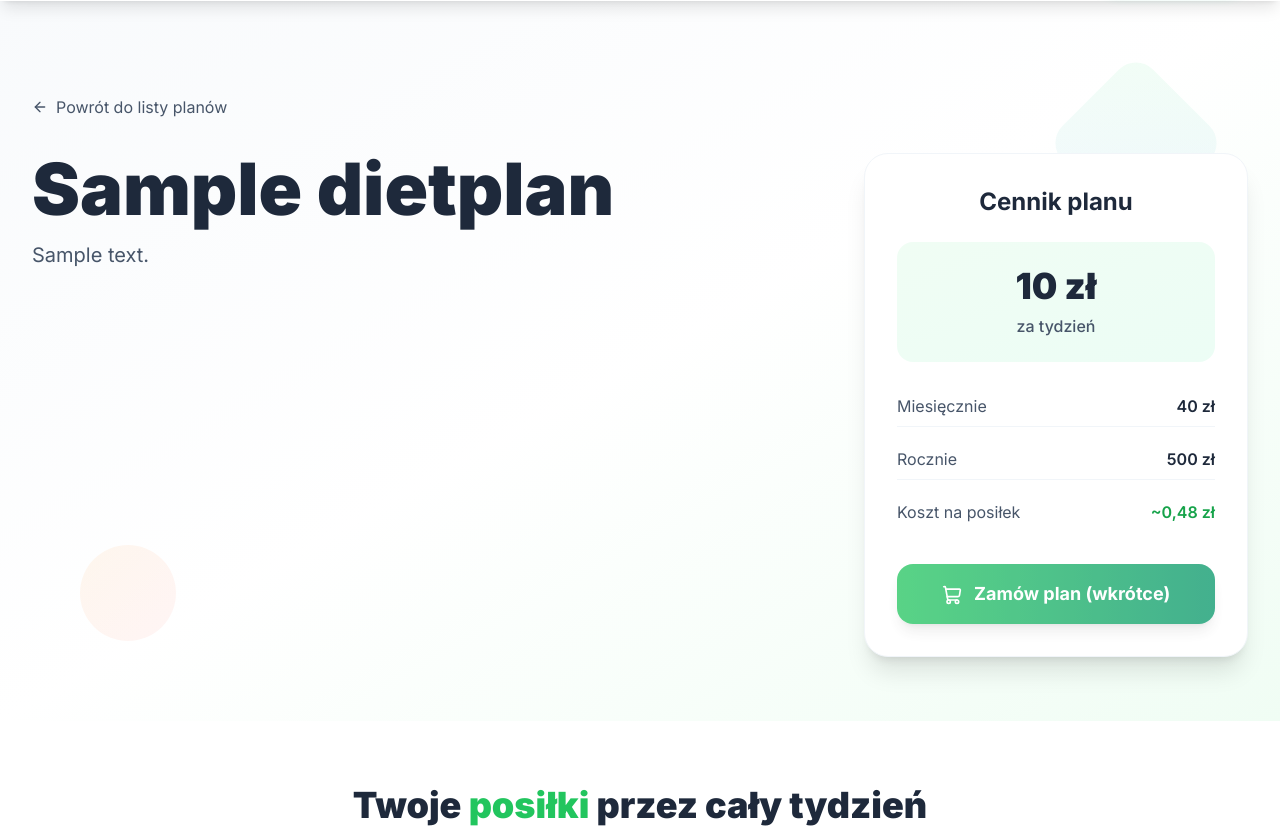
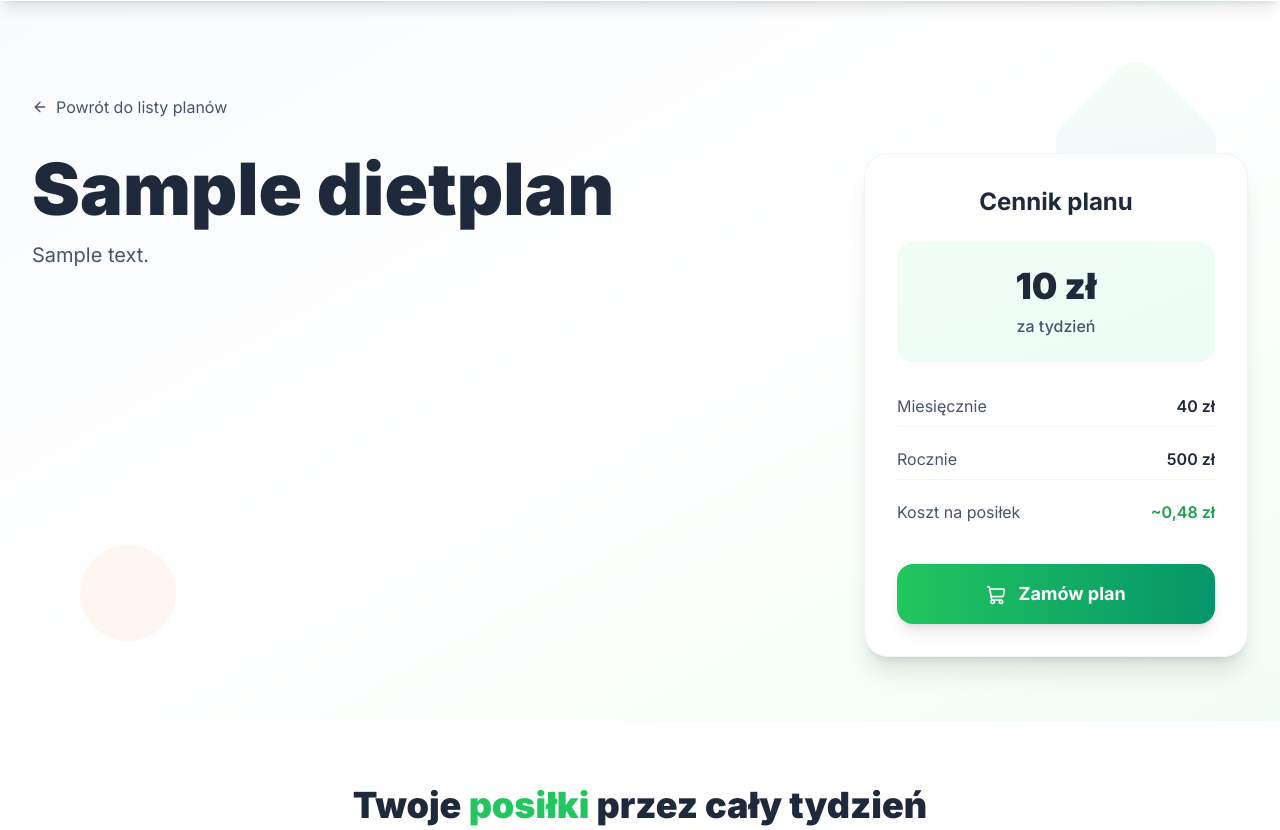
Before and after one commit to przecinek6/GastronomiaApp, a Django app: page /plans/1/ in a window 1280 px wide. Shown: the part 65-895 px from the top of the page. Run offline with Django 5.2, Linux system fonts and the light colour scheme; tables that the repository leaves empty hold one stand-in row (values such as "Sample post"); grey boxes marked "Sample" are stand-in pictures; some libraries are stand-ins or nearby versions.

Commit message:
odblokowane zamawianie

```diff
--- a/frontend/templates/plans/detail.html
+++ b/frontend/templates/plans/detail.html
@@ -67,15 +67,10 @@
 
                     <!-- Action buttons -->
                     <div class="space-y-3">
-                        <button class="w-full bg-gradient-to-r from-green-500 to-emerald-600 text-white py-4 px-6 rounded-2xl font-bold text-lg shadow-lg hover:shadow-xl transform hover:scale-105 transition-all duration-300 cursor-not-allowed opacity-75">
+                        <a href="{% url 'subscription_create' plan.pk %}" class="w-full bg-gradient-to-r from-green-500 to-emerald-600 text-white py-4 px-6 rounded-2xl font-bold text-lg shadow-lg hover:shadow-xl transform hover:scale-105 transition-all duration-300 block text-center">
                             <i data-lucide="shopping-cart" class="w-5 h-5 inline mr-2"></i>
-                            Zamów plan (wkrótce)
-                        </button>
-
-                        {% comment %} <button class="w-full bg-slate-100 text-slate-600 py-3 px-6 rounded-2xl font-semibold hover:bg-slate-200 transition-colors">
-                            <i data-lucide="heart" class="w-4 h-4 inline mr-2"></i>
-                            Dodaj do ulubionych
-                        </button> {% endcomment %}
+                            Zamów plan
+                        </a>
                     </div>
                 </div>
             </div>
@@ -255,10 +250,10 @@
         </p>
 
         <div class="flex flex-col sm:flex-row gap-6 justify-center items-center">
-            <button class="bg-white text-green-600 px-8 py-4 rounded-2xl font-bold text-lg shadow-xl hover:shadow-2xl transform hover:scale-105 transition-all duration-300 cursor-not-allowed opacity-75">
+            <a href="{% url 'subscription_create' plan.pk %}" class="bg-white text-green-600 px-8 py-4 rounded-2xl font-bold text-lg shadow-xl hover:shadow-2xl transform hover:scale-105 transition-all duration-300 hover:bg-green-50">
                 <i data-lucide="shopping-cart" class="w-5 h-5 inline mr-2"></i>
-                Zamów plan (wkrótce)
-            </button>
+                Zamów plan
+            </a>
 
             <a href="{% url 'browse_diet_plans' %}" class="border-2 border-white text-white px-8 py-4 rounded-2xl font-semibold text-lg hover:bg-white hover:text-green-600 transition-all duration-300">
                 <i data-lucide="arrow-left" class="w-5 h-5 inline mr-2"></i>
```
Also changed, not shown: frontend/templates/plans/browse.html (+5 -4 lines), frontend/templates/plans/compare.html (+4 -4 lines).
